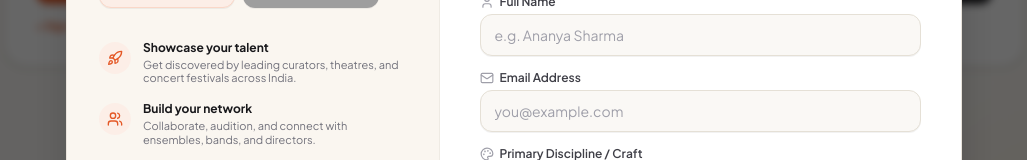
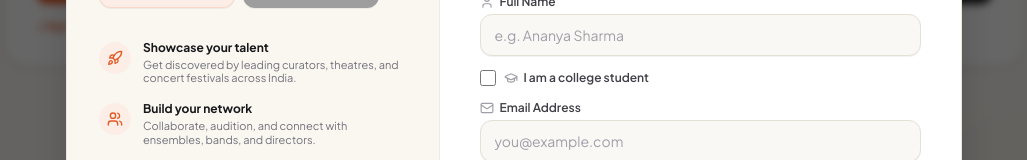
Before and after one commit to Mowleen12/Kala_web, a React (Vite) app: page / in a window 1280 px wide. Both pictures are taken after a click on the button "+ Sign up as new Artist". Shown: the part 827-987 px from the top of the page, without its empty margins (126-1153 px from the left). Built offline with nearby package versions, Linux system fonts and the light colour scheme; no server answers; grey boxes are pictures that could not be loaded.

Commit message:
feat: college student option on artist sign-up

```diff
--- a/src/components/CreateAccountModal.tsx
+++ b/src/components/CreateAccountModal.tsx
@@ -54,6 +54,7 @@ export const CreateAccountModal: React.FC<CreateAccountModalProps> = ({
   const [orgName, setOrgName] = useState('');
   const [orgType, setOrgType] = useState<OrganiserType>('venue');
   const [collegeName, setCollegeName] = useState('');
+  const [isCollegeStudent, setIsCollegeStudent] = useState(false);
   const [discipline, setDiscipline] = useState('');
   const [email, setEmail] = useState('');
   const [avatarUrl, setAvatarUrl] = useState('');
@@ -89,6 +90,10 @@ export const CreateAccountModal: React.FC<CreateAccountModalProps> = ({
         return;
       }
       if (role === 'organiser' && orgType === 'society' && !collegeName.trim()) {
+        setError('Please enter your college / institution name');
+        return;
+      }
+      if (role === 'artist' && isCollegeStudent && !collegeName.trim()) {
         setError('Please enter your college / institution name');
         return;
       }
@@ -142,7 +147,14 @@ export const CreateAccountModal: React.FC<CreateAccountModalProps> = ({
           role,
           orgName: role === 'organiser' ? orgName.trim() : undefined,
           orgType: role === 'organiser' ? orgType : undefined,
-          collegeName: role === 'organiser' && orgType === 'society' ? collegeName.trim() : undefined,
+          collegeName:
+            role === 'organiser'
+              ? orgType === 'society'
+                ? collegeName.trim()
+                : undefined
+              : isCollegeStudent
+                ? collegeName.trim()
+                : undefined,
           discipline: role === 'artist' ? discipline : undefined,
           // Stable IndexedDB ref instead of a session-only blob: preview, so
           // the avatar set during sign-up is still there on the next login.
@@ -192,7 +204,14 @@ export const CreateAccountModal: React.FC<CreateAccountModalProps> = ({
         customEmail: email.trim() || undefined,
         customOrgName: role === 'organiser' ? (orgName.trim() || undefined) : undefined,
         customOrgType: role === 'organiser' ? orgType : undefined,
-        customCollegeName: role === 'organiser' && orgType === 'society' ? collegeName.trim() : undefined,
+        customCollegeName:
+          role === 'organiser'
+            ? orgType === 'society'
+              ? collegeName.trim()
+              : undefined
+            : isCollegeStudent
+              ? collegeName.trim()
+              : undefined,
         customDiscipline: role === 'artist' ? (discipline || undefined) : undefined,
         isSignUp: !isLoginMode,
       });
@@ -571,6 +590,40 @@ export const CreateAccountModal: React.FC<CreateAccountModalProps> = ({
                   </div>
                 )}
 
+                {!isLoginMode && role === 'artist' && (
+                  <div>
+                    <label className="flex items-center gap-2 cursor-pointer select-none w-fit">
+                      <input
+                        id="signup-college-student"
+                        type="checkbox"
+                        checked={isCollegeStudent}
+                        onChange={(e) => setIsCollegeStudent(e.target.checked)}
+                        className="w-4 h-4 accent-[#E45826] cursor-pointer"
+                      />
+                      <span className="flex items-center gap-1.5 text-xs font-semibold text-zinc-700">
+                        <GraduationCap className="w-3.5 h-3.5 text-zinc-400" />
+                        I am a college student
+                      </span>
+                    </label>
+                    {isCollegeStudent && (
+                      <div className="mt-3">
+                        <label htmlFor="signup-artist-college" className="flex items-center gap-1.5 text-xs font-semibold text-zinc-700 mb-1">
+                          <span>College / Institution Name</span>
+                          <span className="text-red-500">*</span>
+                        </label>
+                        <input
+                          id="signup-artist-college"
+                          type="text"
+                          value={collegeName}
+                          onChange={(e) => setCollegeName(e.target.value)}
+                          placeholder="e.g. St. Xavier's College, Mumbai"
+                          className="w-full bg-[#FAF8F5] border border-[#E5E0D6] focus:border-[#E45826] focus:bg-white rounded-xl px-3.5 py-2.5 text-xs sm:text-sm text-zinc-900 outline-none transition-all placeholder:text-zinc-400 shadow-2xs"
+                        />
+                      </div>
+                    )}
+                  </div>
+                )}
+
                 <div>
                   <label className="flex items-center gap-1.5 text-xs font-semibold text-zinc-700 mb-1">
                     <Mail className="w-3.5 h-3.5 text-zinc-400" />
--- a/src/lib/supabase.ts
+++ b/src/lib/supabase.ts
@@ -428,8 +428,7 @@ function withPendingPortal(user: AuthUser): AuthUser {
     role: pending.role,
     orgName: pending.role === 'organiser' ? pending.orgName || user.orgName : user.orgName,
     orgType: pending.role === 'organiser' ? pending.orgType || user.orgType : user.orgType,
-    collegeName:
-      pending.role === 'organiser' ? pending.collegeName || user.collegeName : user.collegeName,
+    collegeName: pending.collegeName || user.collegeName,
     discipline:
       pending.role === 'artist' ? pending.discipline || user.discipline : user.discipline,
   };
@@ -478,9 +477,7 @@ export async function supabaseGetCurrentUser(): Promise<AuthUser | null> {
                 ? pending.orgType || user.user_metadata?.org_type || undefined
                 : undefined,
             college_name:
-              roleToFlush === 'organiser'
-                ? pending.collegeName || user.user_metadata?.college_name || undefined
-                : undefined,
+              pending.collegeName || user.user_metadata?.college_name || undefined,
             discipline:
               roleToFlush === 'artist'
                 ? pending.discipline || user.user_metadata?.discipline || undefined
```
